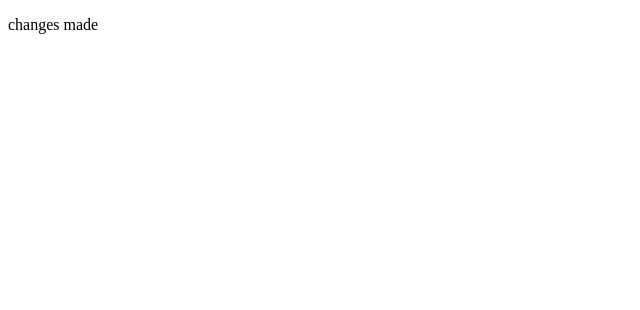
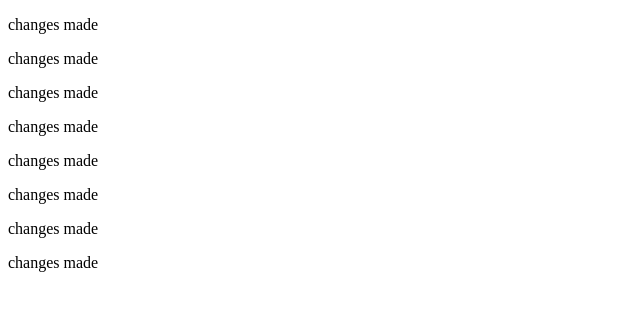
Before and after one commit to yourboyvines/Test_Project, a plain HTML site: page newfile.html in a window 1280 px wide. Shown: the whole page, without its empty margins (0-640 px from the left). Drawn offline with Linux system fonts and the light colour scheme.

Commit message:
adding a bunch of paragraphs

```diff
--- a/newfile.html
+++ b/newfile.html
@@ -3,5 +3,12 @@
     <title>A new html file for testing git</title>
     <body>
         <p>changes made</p>
+        <p>changes made</p>
+        <p>changes made</p>
+        <p>changes made</p>
+        <p>changes made</p>
+        <p>changes made</p>
+        <p>changes made</p>
+        <p>changes made</p>
     </body>
 </html>
```
